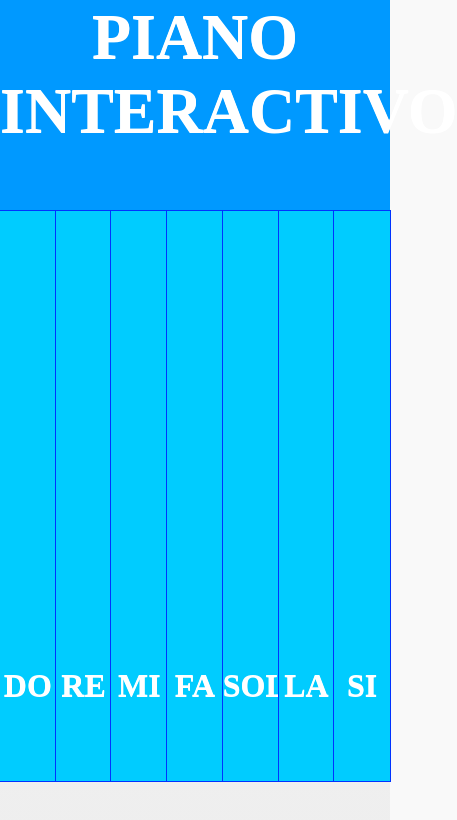
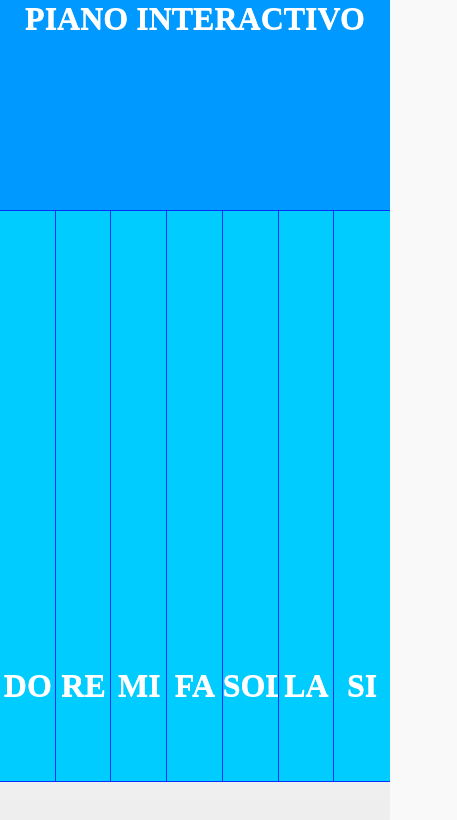
Before and after one commit to MarysolCM/PIANO_INTERACTIVO, a plain HTML site: page index.html in a window 390 px wide. Shown: the whole page, 457 px wide, since content can reach past the window. Drawn offline with Linux system fonts and the light colour scheme; some packages are replaced by stand-ins of ours.

Commit message:
LISTO PIANITO

```diff
--- a/index.html
+++ b/index.html
@@ -28,7 +28,7 @@
 			 height:25%;
 			 background:#09F;
 			 text-align:center;
-			 font-size:4em;
+			 font-size:2em;
 			 font-weight:bold;
 			 color:#FFF;
 			 font-family:"MS Serif", "New York", serif;
```
